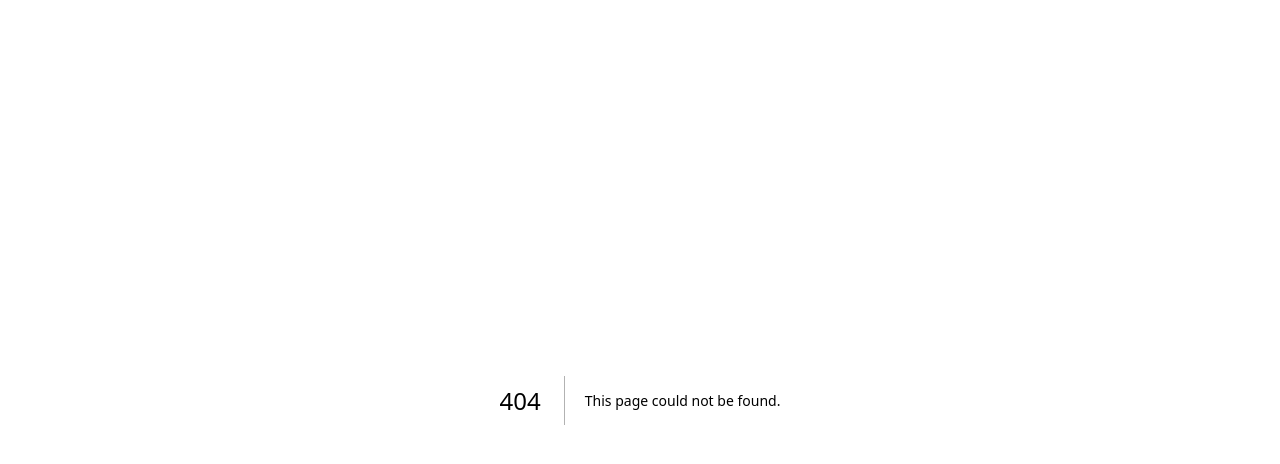
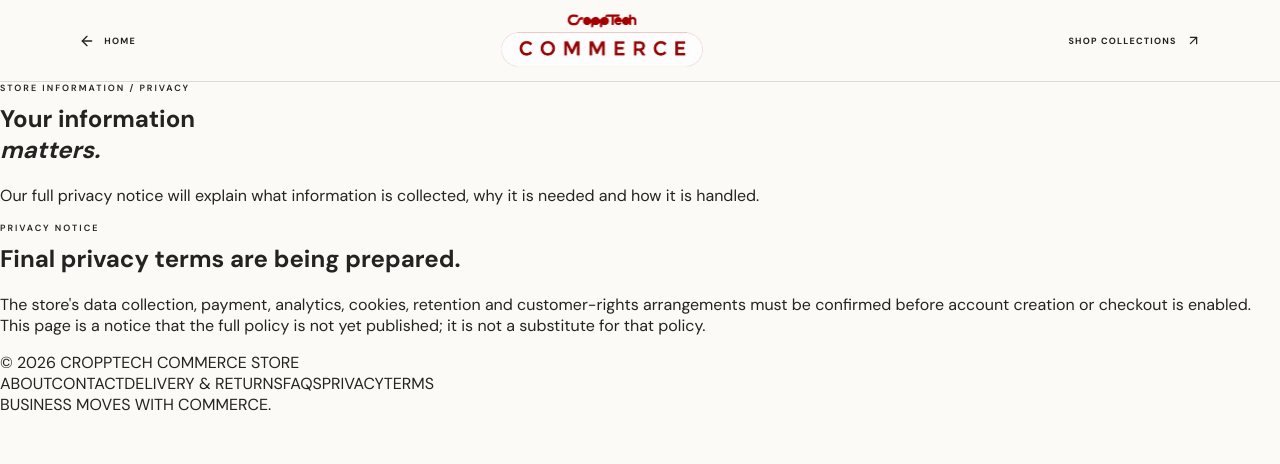
Before and after one commit to JACTech001/cropptech-commerce, a Next.js app: page /privacy in a window 1280 px wide. Before the commit this address had no page. Shown: the top 464 px of the page. Built offline with nearby package versions, Linux system fonts and the light colour scheme; a web font is replaced by a local one.

Commit message:
Add page.js page

```diff
--- /dev/null
+++ b/app/privacy/page.js
@@ -0,0 +1,11 @@
+import StorePageShell from "../../components/StorePageShell";
+
+export const metadata = { title: "Privacy | CroppTech Commerce Store" };
+
+export default function PrivacyPage() {
+  return (
+    <StorePageShell eyebrow="STORE INFORMATION / PRIVACY" title={<>Your information<br /><em>matters.</em></>} intro="Our full privacy notice will explain what information is collected, why it is needed and how it is handled.">
+      <div className="info-single"><p className="eyebrow">PRIVACY NOTICE</p><h2>Final privacy terms are being prepared.</h2><p>The store's data collection, payment, analytics, cookies, retention and customer-rights arrangements must be confirmed before account creation or checkout is enabled. This page is a notice that the full policy is not yet published; it is not a substitute for that policy.</p></div>
+    </StorePageShell>
+  );
+}
```
